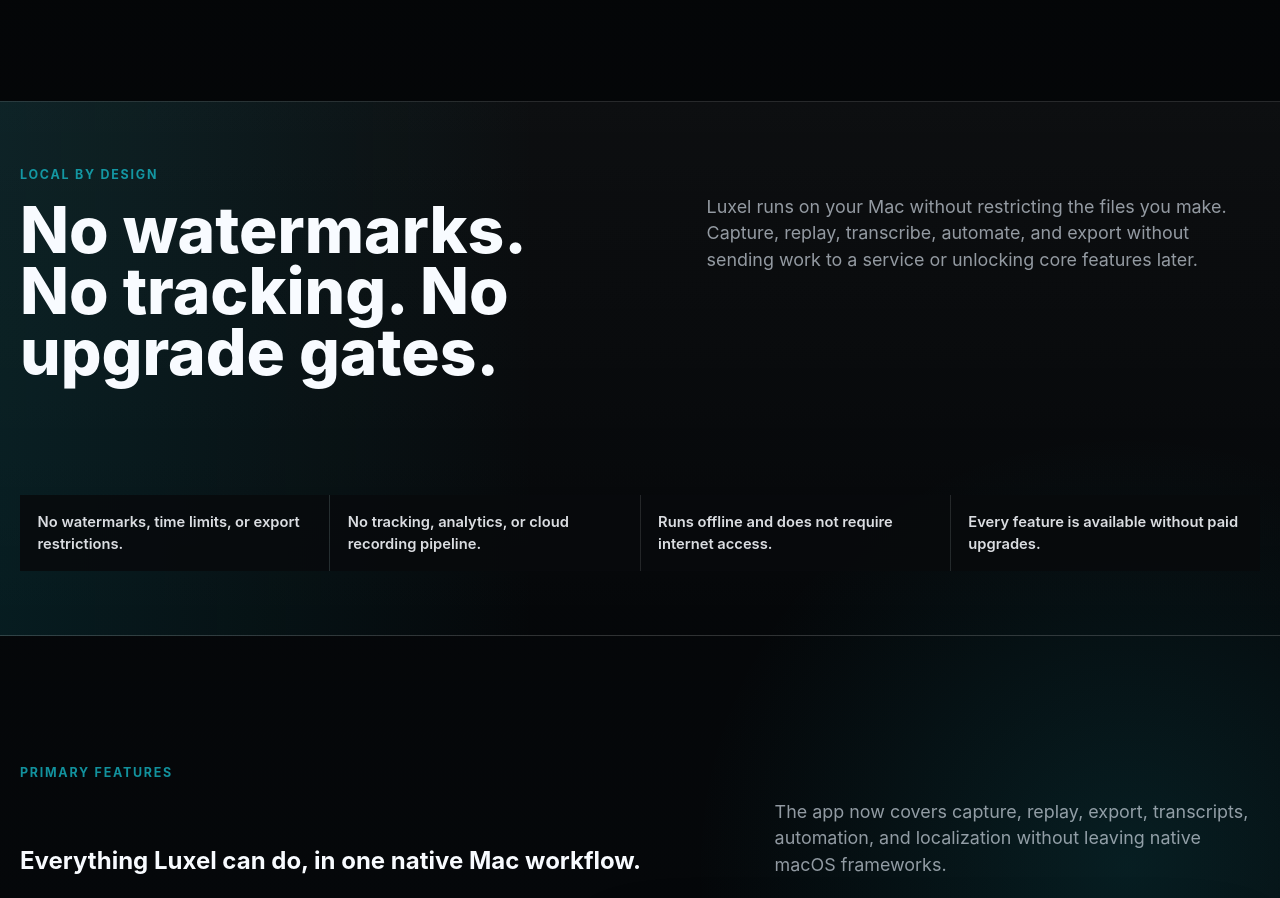
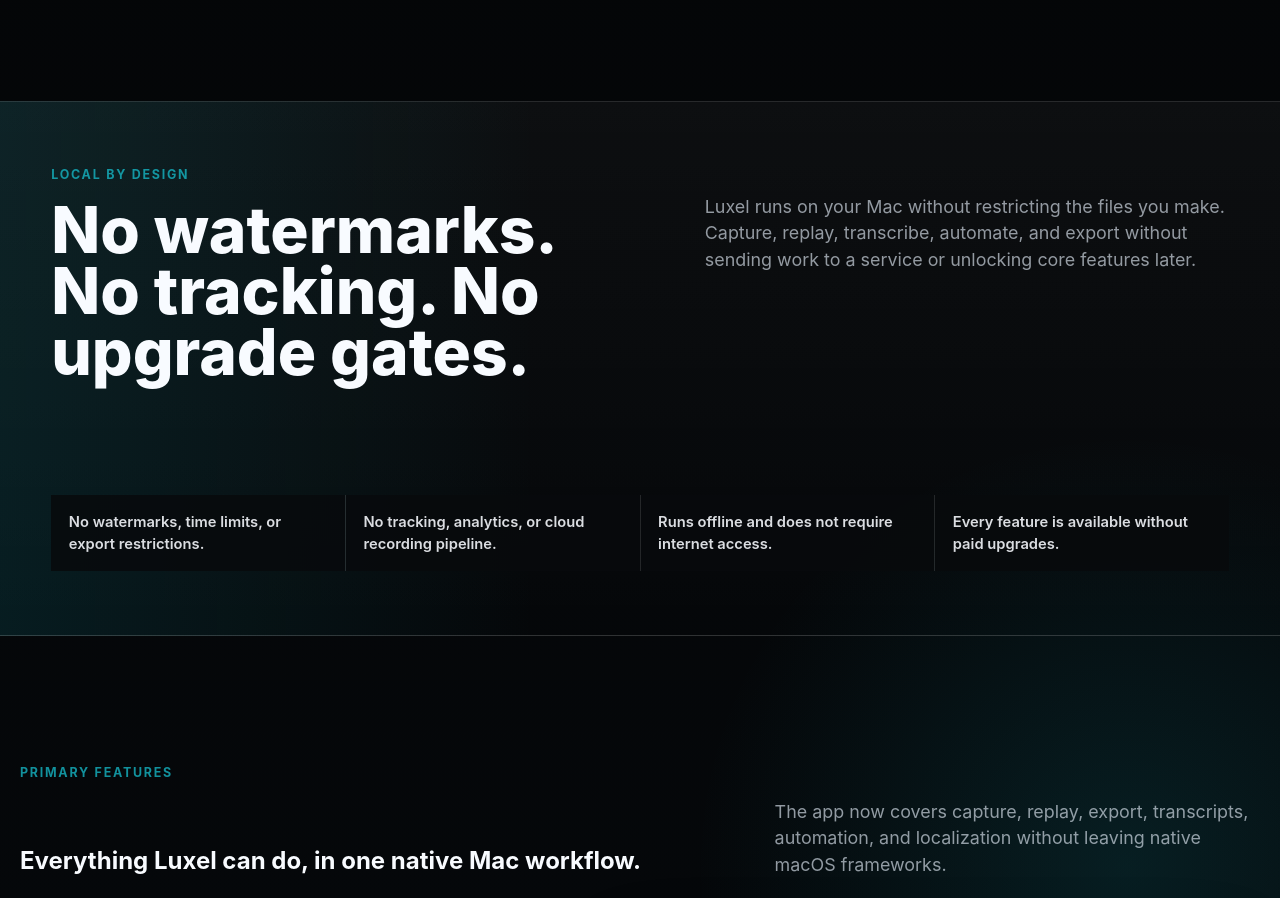
Before and after one commit to rawcontext/luxel, an Astro site in the folder apps/web/: page / in a window 1280 px wide. Shown: the part 1043-1941 px from the top of the page. Built offline with nearby package versions, Linux system fonts and the light colour scheme; Astro itself is replaced by a stand-in of ours.

Commit message:
Fix local promise full bleed layout

```diff
--- a/apps/web/src/pages/index.astro
+++ b/apps/web/src/pages/index.astro
@@ -190,6 +190,7 @@ const primaryFeatures = [
       </section>
 
       <section class="local-promise-section" aria-labelledby="local-promise-title">
+        <div class="local-promise-inner">
           <div class="local-promise-copy">
             <p class="eyebrow">Local by design</p>
             <h2 id="local-promise-title">No watermarks. No tracking. No upgrade gates.</h2>
@@ -202,6 +203,7 @@ const primaryFeatures = [
           <ul aria-label="Local app promises">
             {localPromisePoints.map((point) => <li>{point}</li>)}
           </ul>
+        </div>
       </section>
 
       <section class="primary-features-section" id="primary-features" aria-labelledby="primary-features-title">
--- a/apps/web/src/styles/global.css
+++ b/apps/web/src/styles/global.css
@@ -801,18 +801,24 @@
   }
 
   .local-promise-section {
-    display: grid;
-    grid-template-columns: minmax(0, 0.72fr) minmax(18rem, 0.64fr);
-    gap: clamp(1.8rem, 5vw, 5rem);
-    align-items: start;
-    width: 100%;
+    width: 100vw;
     margin-block-start: clamp(3.5rem, 8vw, 7rem);
-    padding-block: clamp(2rem, 5vw, 4rem);
-    padding-inline: max(1.25rem, calc((100% - 96rem) / 2));
+    margin-inline: calc(50% - 50vw);
     border-block: 1px solid rgb(255 255 255 / 0.14);
     background:
       linear-gradient(90deg, rgb(22 184 199 / 0.12), transparent 42%),
       linear-gradient(180deg, rgb(255 255 255 / 0.035), transparent);
+  }
+
+  .local-promise-inner {
+    display: grid;
+    grid-template-columns: minmax(0, 0.72fr) minmax(18rem, 0.64fr);
+    gap: clamp(1.8rem, 5vw, 5rem);
+    align-items: start;
+    width: min(100%, 96rem);
+    margin-inline: auto;
+    padding-block: clamp(2rem, 5vw, 4rem);
+    padding-inline: clamp(1.25rem, 4vw, 4rem);
   }
 
   .local-promise-copy {
@@ -827,14 +833,14 @@
     text-wrap: balance;
   }
 
-  .local-promise-section > p {
+  .local-promise-inner > p {
     max-width: 36rem;
     margin: 1.75rem 0 0;
     color: var(--muted);
     font-size: clamp(1rem, 1.4vw, 1.22rem);
   }
 
-  .local-promise-section ul {
+  .local-promise-inner ul {
     grid-column: 1 / -1;
     display: grid;
     grid-template-columns: repeat(4, minmax(0, 1fr));
@@ -845,7 +851,7 @@
     background: rgb(255 255 255 / 0.12);
   }
 
-  .local-promise-section li {
+  .local-promise-inner li {
     min-width: 0;
     padding: 1rem 1.1rem;
     background: rgb(3 5 7 / 0.86);
@@ -1280,15 +1286,15 @@
     display: none;
   }
 
-  .local-promise-section {
+  .local-promise-inner {
     grid-template-columns: 1fr;
   }
 
-  .local-promise-section > p {
+  .local-promise-inner > p {
     margin-block-start: 0;
   }
 
-  .local-promise-section ul {
+  .local-promise-inner ul {
     grid-template-columns: repeat(2, minmax(0, 1fr));
   }
 
@@ -1487,7 +1493,7 @@
     font-size: 1rem;
   }
 
-  .local-promise-section ul {
+  .local-promise-inner ul {
     grid-template-columns: 1fr;
   }
 
```
Lines whose indentation alone changed are shown as unchanged.
